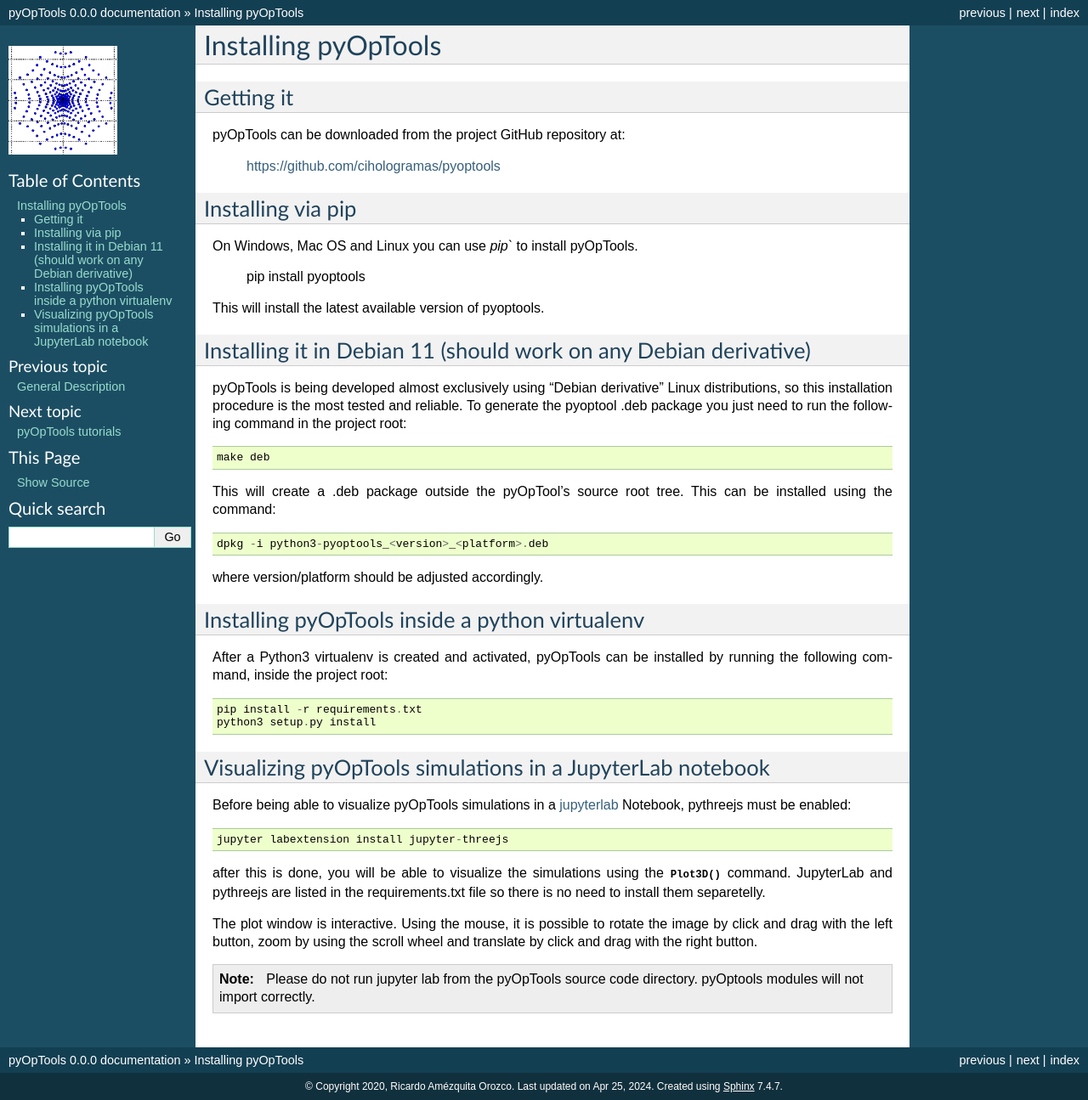
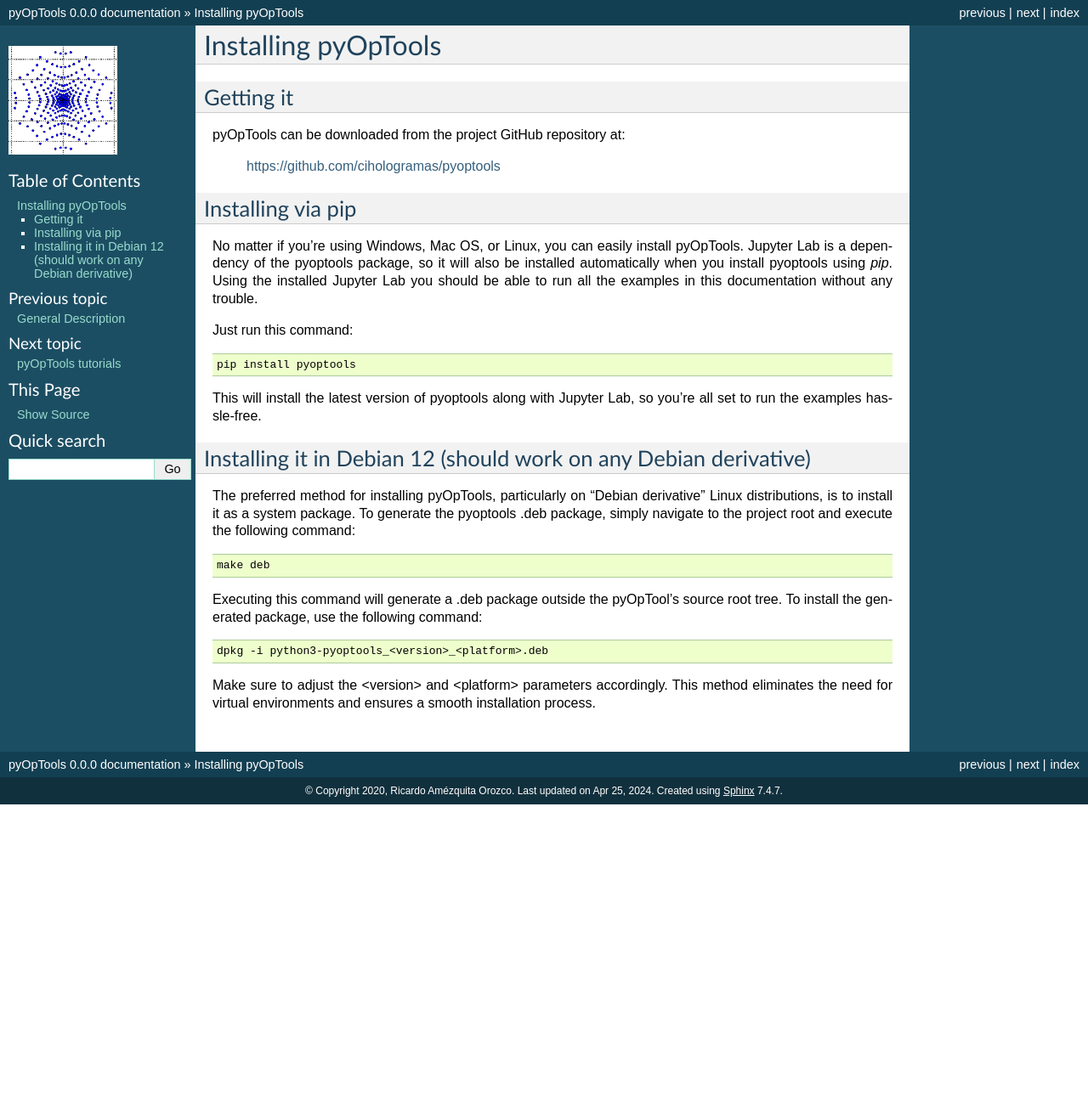
Before and after one commit to cihologramas/pyoptools, a Sphinx documentation site: the page built from doc/install.rst, in a window 1280 px wide. Shown: the whole page at 85% size. Built offline with Sphinx 7.4.7, drawn with Linux system fonts in a browser that asks for light colours; formulas are drawn with MathJax 3; pages that are not in the unit, such as notebooks, are missing from menus; after the commit the page ends 947 px from its top, so only the background shows below that.

Commit message:
The installation process is updated

```diff
--- a/doc/install.rst
+++ b/doc/install.rst
@@ -11,56 +11,41 @@
 Installing via pip
 ------------------
 
-On Windows, Mac OS and Linux you can use `pip`` to install pyOpTools.
+No matter if you're using Windows, Mac OS, or Linux, you can easily install
+pyOpTools. Jupyter Lab is a dependency of the pyoptools package, so it will
+also be installed automatically when you install pyoptools using `pip`. Using
+the installed Jupyter Lab you should be able to  run all the examples in this
+documentation without any trouble.
+
+Just run this command:
+
+.. code-block:: bash
 
     pip install pyoptools
 
-This will install the latest available version of pyoptools.
+This will install the latest version of pyoptools along with Jupyter Lab, so
+you're all set to run the examples hassle-free.
 
-Installing it in Debian 11 (should work on any Debian derivative)
+
+Installing it in Debian 12 (should work on any Debian derivative)
 -----------------------------------------------------------------
 
-pyOpTools is being developed almost exclusively using "Debian derivative" Linux
-distributions, so this installation procedure is the most tested and reliable. To
-generate the pyoptool .deb package you just need to run the following command in the project root::
+The preferred method for installing pyOpTools, particularly on "Debian derivative"
+Linux distributions, is to install it as a system package. To generate the
+pyoptools .deb package, simply navigate to the project root and execute the
+following command:
+
+.. code-block:: bash
 
     make deb
 
-This will create a .deb package outside the pyOpTool's source root tree. This can be installed using the command::
+Executing this command will generate a .deb package outside the pyOpTool's
+source root tree. To install the generated package, use the following command:
+
+.. code-block:: bash
 
     dpkg -i python3-pyoptools_<version>_<platform>.deb
 
-where version/platform should be adjusted accordingly.
-
-
-Installing pyOpTools inside a python virtualenv
------------------------------------------------
-
-After a Python3 virtualenv is created and activated, pyOpTools can be installed by running the following command, inside the project root::
-
-    pip install -r requirements.txt
-    python3 setup.py install
-
-.. _visualizing_pyoptools_in_jupyter:
-
-Visualizing pyOpTools simulations in a JupyterLab notebook
-----------------------------------------------------------
-
-Before being able to visualize pyOpTools simulations in a
-`jupyterlab <https://jupyter.org>`_ Notebook, pythreejs must be enabled::
-
-    jupyter labextension install jupyter-threejs
-
-after this is done, you will be able to visualize the simulations using
-the :func:`~pyoptools.gui.ipywidgets.Plot3D` command. JupyterLab  and pythreejs
-are listed in the requirements.txt file so there is no need to install them
-separetelly.
-
-
-The plot window is interactive. Using the mouse, it is possible to rotate
-the image by click and drag with the left button, zoom by using the scroll
-wheel and translate by click and drag with the right button.
-
-.. note ::
-    Please do not run jupyter lab from the pyOpTools source code directory.
-    pyOptools modules will not import correctly.
+Make sure to adjust the <version> and <platform> parameters accordingly. This
+method eliminates the need for virtual environments and ensures a smooth
+installation process.
```
